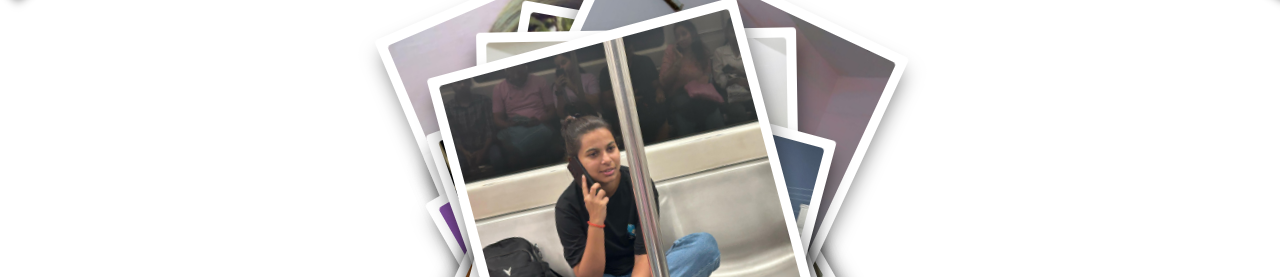
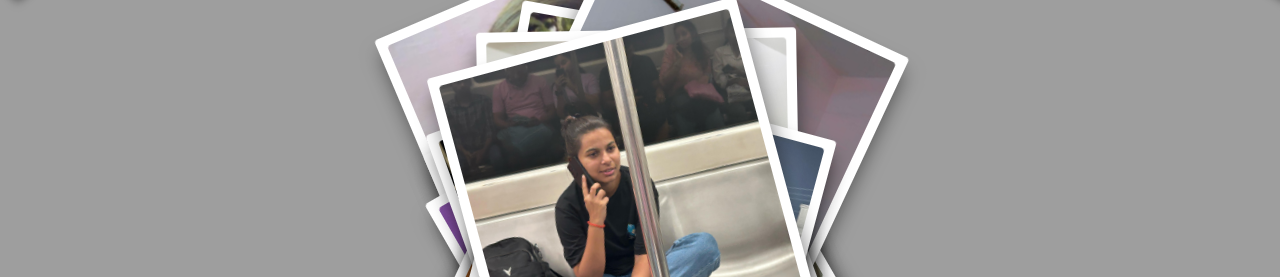
Before and after one commit to HardikAgarwal04/BirthdayWish, a plain HTML site: page index.html in a window 1280 px wide. Shown: the part 142-419 px from the top of the page. Drawn offline with Linux system fonts and the light colour scheme; the site is published under a folder, as on GitHub Pages, so addresses that start at the root find nothing; a web font is replaced by a local one.

Commit message:
Update master.css

```diff
--- a/master.css
+++ b/master.css
@@ -6,7 +6,7 @@
 }
 
 section {
-    background-image: url(/Images/bg.jpeg);
+    background-image: url(Images/bg.jpeg);
     width: 100%;
     height: 100vh;
     background-size: cover;
```
